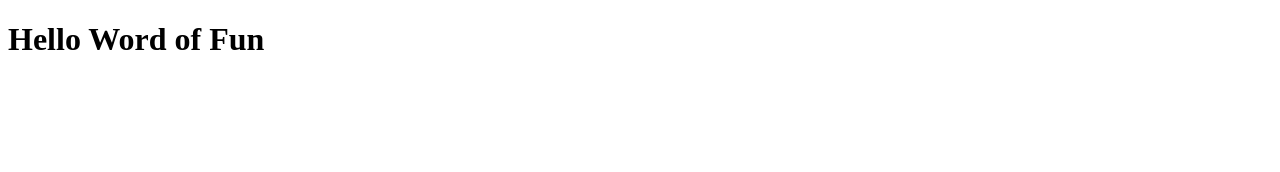
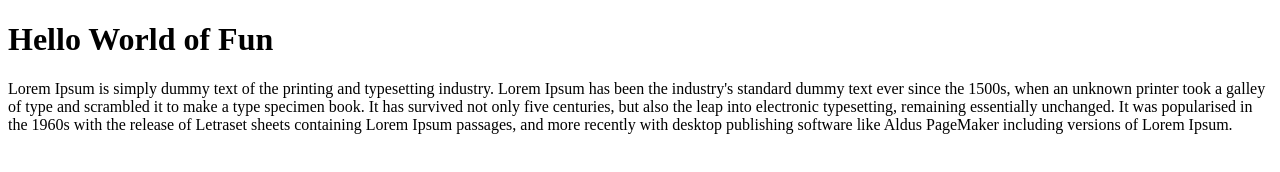
Before and after one commit to artianz225/WD82P, a plain HTML site: page index.html in a window 1280 px wide. Drawn offline with Linux system fonts and the light colour scheme.

Commit message:
Add paragraph

```diff
--- a/index.html
+++ b/index.html
@@ -1,9 +1,10 @@
 <!DOCTYPE html>
 <html>
     <head>
-
+        <title>Kodego ME</title>
     </head>
     <body>
-        <h1>Hello Word of Fun</h1>
+        <h1>Hello World of Fun</h1>
+        <p>Lorem Ipsum is simply dummy text of the printing and typesetting industry. Lorem Ipsum has been the industry's standard dummy text ever since the 1500s, when an unknown printer took a galley of type and scrambled it to make a type specimen book. It has survived not only five centuries, but also the leap into electronic typesetting, remaining essentially unchanged. It was popularised in the 1960s with the release of Letraset sheets containing Lorem Ipsum passages, and more recently with desktop publishing software like Aldus PageMaker including versions of Lorem Ipsum.</p>
     </body>
 </html>
```
